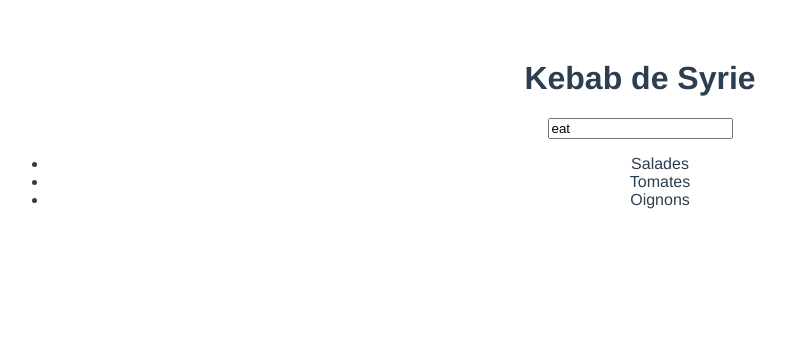
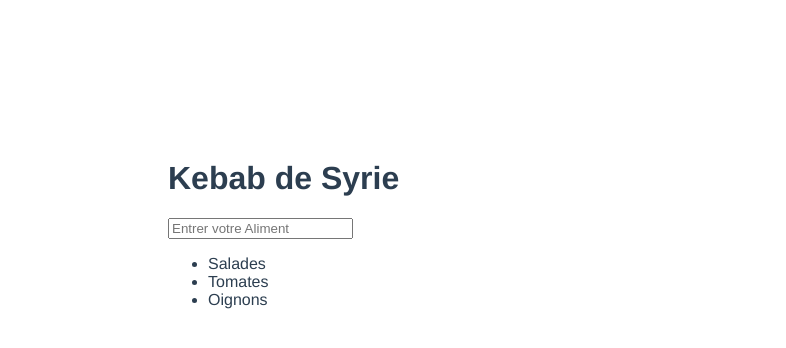
Before and after one commit to Kahwix/Proj06-ToDoList_with_Vue.js, a Vue app: page / in a window 1280 px wide. Shown: the top 348 px of the page, without its empty margins (0-786 px from the left). Built offline with nearby package versions, Linux system fonts and the light colour scheme.

Commit message:
Final version - No Syntax error ! Debugging !

```diff
--- a/src/App.vue
+++ b/src/App.vue
@@ -20,8 +20,7 @@ export default {
   font-family: "Avenir", Helvetica, Arial, sans-serif;
   -webkit-font-smoothing: antialiased;
   -moz-osx-font-smoothing: grayscale;
-  text-align: center;
   color: #2c3e50;
-  margin-top: 60px;
+  margin: 10rem 10rem 0rem 10rem;
 }
 </style>
--- a/src/components/TodoList.vue
+++ b/src/components/TodoList.vue
@@ -17,16 +17,16 @@ export default {
   },
   data() {
     return {
-      newEatText: "eat",
+      newEatText: "",
       bouf: ["Salades", "Tomates", "Oignons"]
     };
   },
   methods: {
     addTodo() {
-      const trimmedText = this.newTodoText.trim();
+      const trimmedText = this.newEatText.trim();
       if (trimmedText) {
-        this.todos.push(trimmedText);
-        this.newTodoText = "";
+        this.bouf.push(trimmedText);
+        this.newEatText = "";
       }
     }
   }
```
